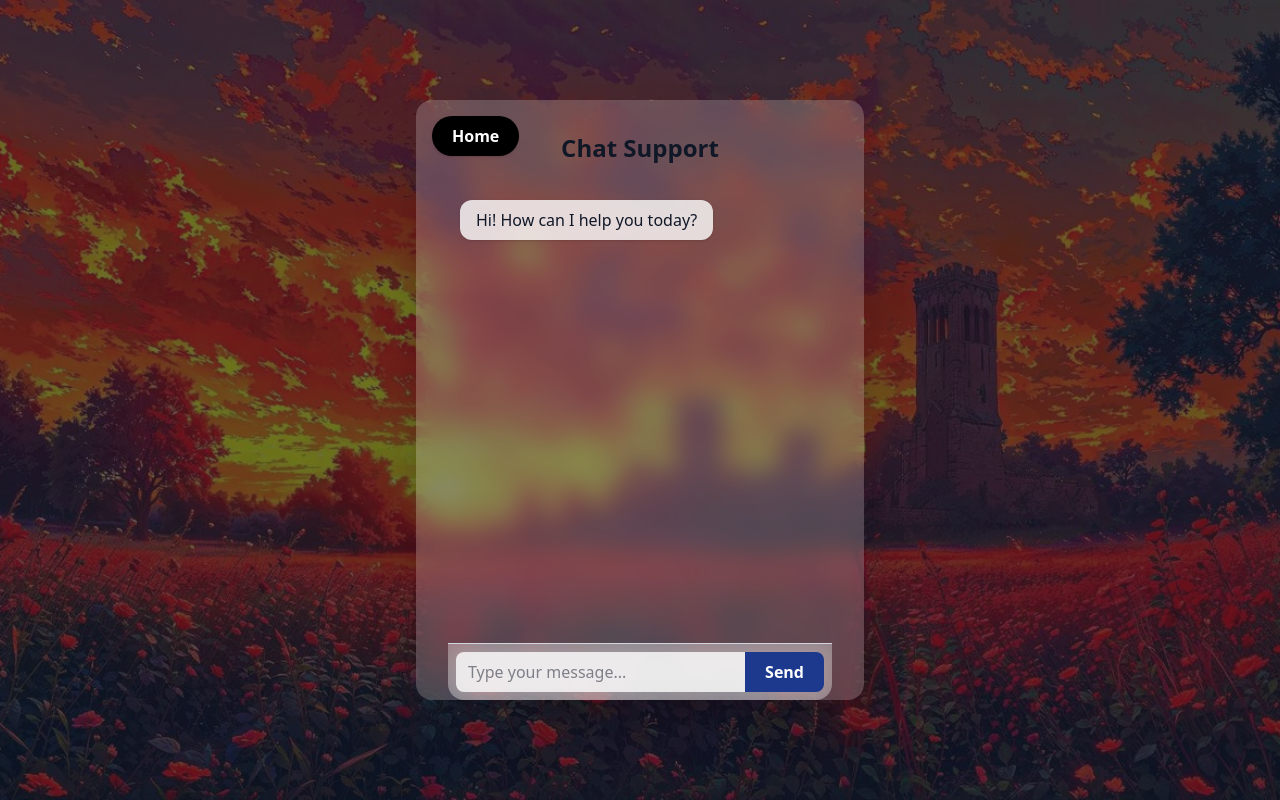
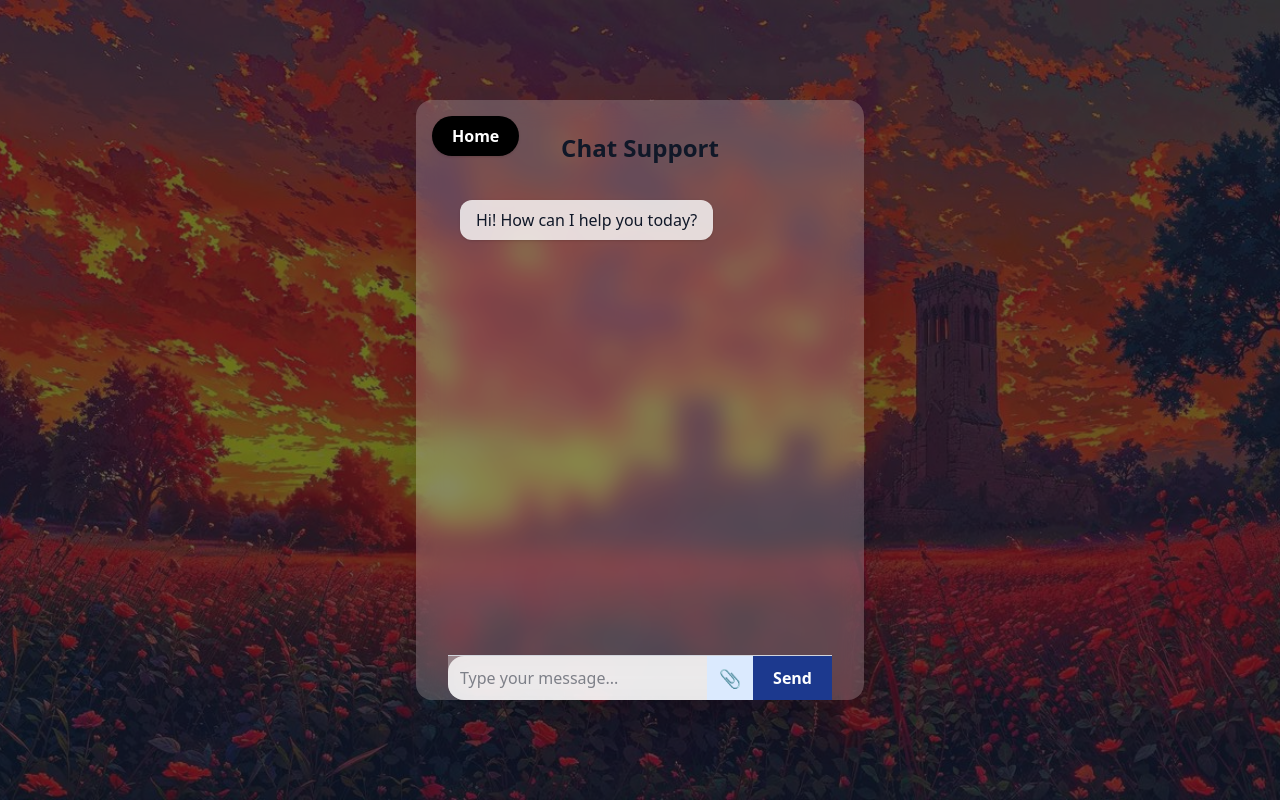
Before and after one commit to Agiless/KPR-Hackathon, a React (Vite) app in the folder app/: page /chat in a window 1280 px wide. Built offline with nearby package versions, Linux system fonts and the light colour scheme.

Commit message:
Update ChatPage.jsx

```diff
--- a/app/src/pages/ChatPage.jsx
+++ b/app/src/pages/ChatPage.jsx
@@ -8,6 +8,13 @@ function ChatPage() {
     { from: "bot", text: "Hi! How can I help you today?" }
   ]);
   const [input, setInput] = useState("");
+  const [selectedFile, setSelectedFile] = useState(null);
+
+  const handleFileChange = (e) => {
+    if (e.target.files && e.target.files[0]) {
+      setSelectedFile(e.target.files[0]);
+    }
+  };
   const navigate = useNavigate();
 
   const handleSend = (e) => {
@@ -55,16 +62,27 @@ function ChatPage() {
             </div>
           ))}
         </div>
-  <form onSubmit={handleSend} className="flex p-2 border-t border-gray-300 bg-white/30 backdrop-blur-md rounded-b-2xl w-full">
+  <form onSubmit={handleSend} className="flex w-full border-t border-gray-300 bg-white/30 backdrop-blur-md rounded-b-2xl">
     <input
       type="text"
-            className="flex-1 border-none rounded-l-lg px-3 py-2 focus:outline-none focus:ring focus:ring-purple-300 bg-white/80 text-gray-900"
+      className="flex-1 border-none px-3 py-2 focus:outline-none focus:ring focus:ring-purple-300 bg-white/80 text-gray-900 border rounded-l-2xl"
       placeholder="Type your message..."
       value={input}
       onChange={e => setInput(e.target.value)}
     />
-          <button type="submit" className="bg-blue-900 text-white px-5 py-2 rounded-r-lg font-semibold hover:bg-blue-800 transition">Send</button>
+    <label className="flex items-center cursor-pointer bg-blue-100 hover:bg-blue-200 px-3 py-2 transition">
+      <input
+        type="file"
+        className="hidden"
+        onChange={handleFileChange}
+      />
+      <span role="img" aria-label="Attach" className="text-blue-700 text-lg">📎</span>
+    </label>
+    <button type="submit" className="bg-blue-900 text-white px-5 py-2 font-semibold hover:bg-blue-800 transition border-radius-2px">Send</button>
   </form>
+  {selectedFile && (
+    <div className="text-xs text-blue-900 mt-1 truncate">Selected file: {selectedFile.name}</div>
+  )}
       </div>
       </div>
     </div>
```
Lines whose indentation alone changed are shown as unchanged.
